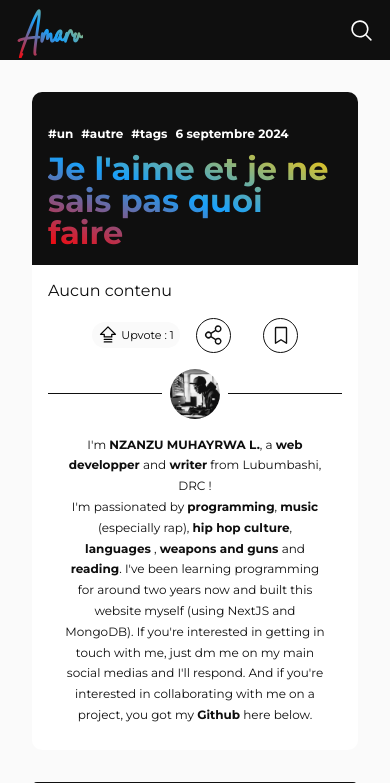
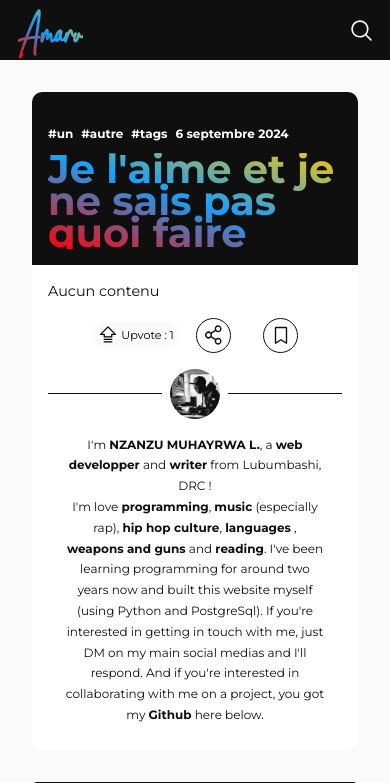
Before and after one commit to Nzanzu-Lwanzo/Amaru-App, a Django app: a page that uses post/templates/post/read.html in a window 390 px wide. Shown: the top 783 px of the page. Run offline with Django 4.2, Linux system fonts and the light colour scheme; data comes from the database, SQL or seed files in the repository; parts of the project's set-up code (start-up, migrations or seed data) failed here and were passed over; some libraries are stand-ins or nearby versions.

Commit message:
Small changes on read post page : effect on loading page

```diff
--- a/blog/templates/fragments/search.html
+++ b/blog/templates/fragments/search.html
@@ -43,7 +43,7 @@
         type="search"
         name="search-input"
         id="mobile-search-input"
-        placeholder="Search posts"
+        placeholder="Cherchez des posts"
       />
       <div class="hints">
         <span class="hint">last posts</span>
--- a/post/static/post/css/read.css
+++ b/post/static/post/css/read.css
@@ -285,8 +285,19 @@ aside .post-card .content .card-link {
     border-radius: 10px;
     overflow: hidden;
 
-    font-size: 1rem;
+    font-size: .9rem;
     line-height: 1.3rem;
+
+    transform: translateY(100%);
+    opacity: 0;
+    transition: .5s ease-out;
+    pointer-events: none;
+  }
+
+  .article-read {
+    transform: none;
+    pointer-events: all;
+    opacity: 1;
   }
 
   article header {
@@ -298,7 +309,7 @@ aside .post-card .content .card-link {
   }
 
   article h1 {
-    font-size: 2rem;
+    font-size: 2.5rem;
     line-height: 2rem;
   }
 
--- /dev/null
+++ b/post/static/post/js/read.js
@@ -0,0 +1,6 @@
+const matches = matchMedia("((max-width: 490px))").matches;
+const article = document.querySelector("article");
+
+(function () {
+  article.classList.add("article-read");
+})();
--- a/post/templates/post/read.html
+++ b/post/templates/post/read.html
@@ -17,6 +17,7 @@
 {% block jsScripts %}
   <script async src="https://static.addtoany.com/menu/page.js" defer></script>
   <script async src="{% static 'post/js/prism.js' %}" defer></script>
+  <script async src="{% static 'post/js/read.js' %}" defer></script>
 {% endblock %}
 
 {% block content %}
@@ -53,13 +54,13 @@
           I'm <strong>NZANZU MUHAYRWA L.</strong>, a
           <strong>web developper</strong> and <strong>writer</strong> from
           Lubumbashi, DRC ! <br />
-          I'm passionated by <strong>programming</strong>,
+          I'm love <strong>programming</strong>,
           <strong>music</strong> (especially rap),
           <strong>hip hop culture</strong>, <strong>languages</strong> ,
           <strong>weapons and guns</strong> and <strong>reading</strong>. I've
           been learning programming for around two years now and built this
-          website myself (using NextJS and MongoDB). If you're interested in
-          getting in touch with me, just dm me on my main social medias and I'll
+          website myself (using Python and PostgreSql). If you're interested in
+          getting in touch with me, just DM on my main social medias and I'll
           respond. And if you're interested in collaborating with me on a
           project, you got my <strong>Github</strong> here below.
         </p>
```
Also changed, not shown: 1 other file.
